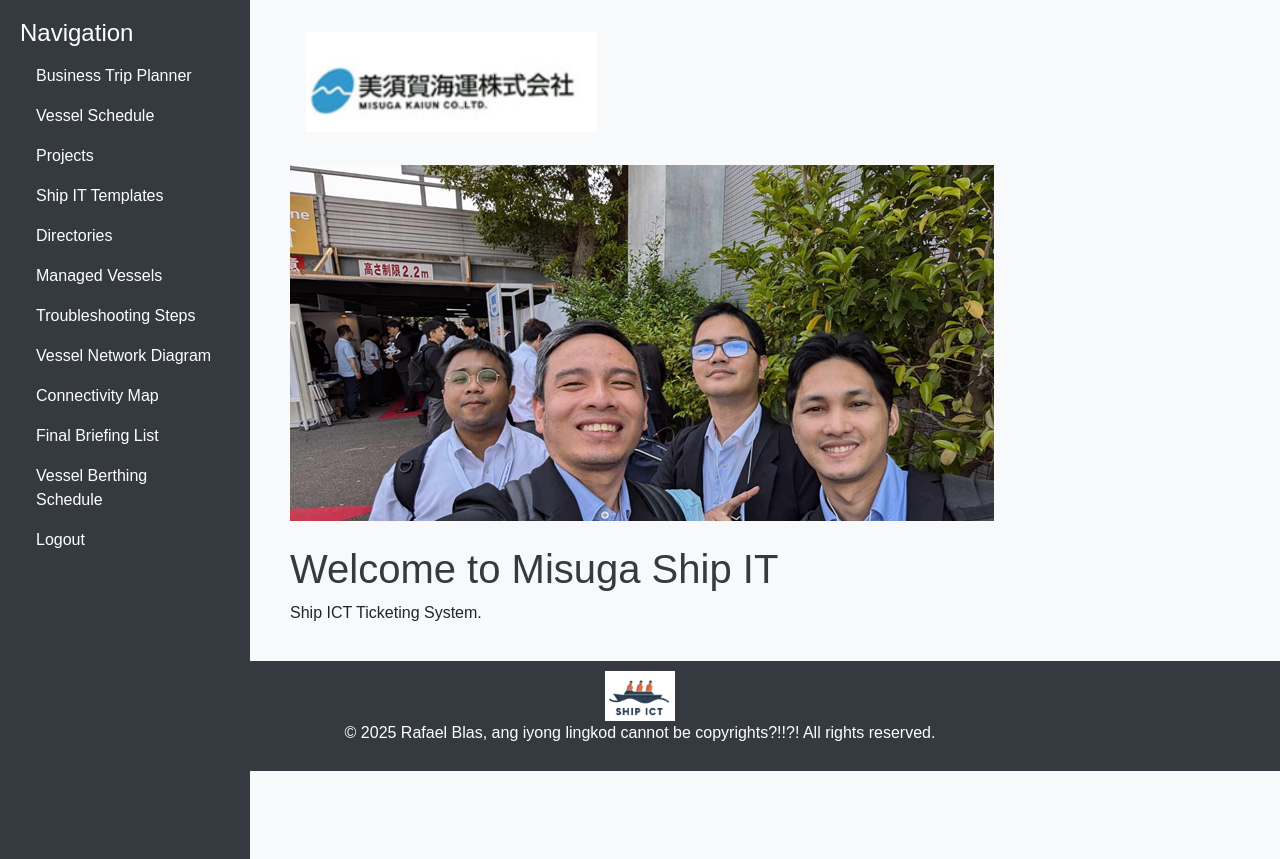
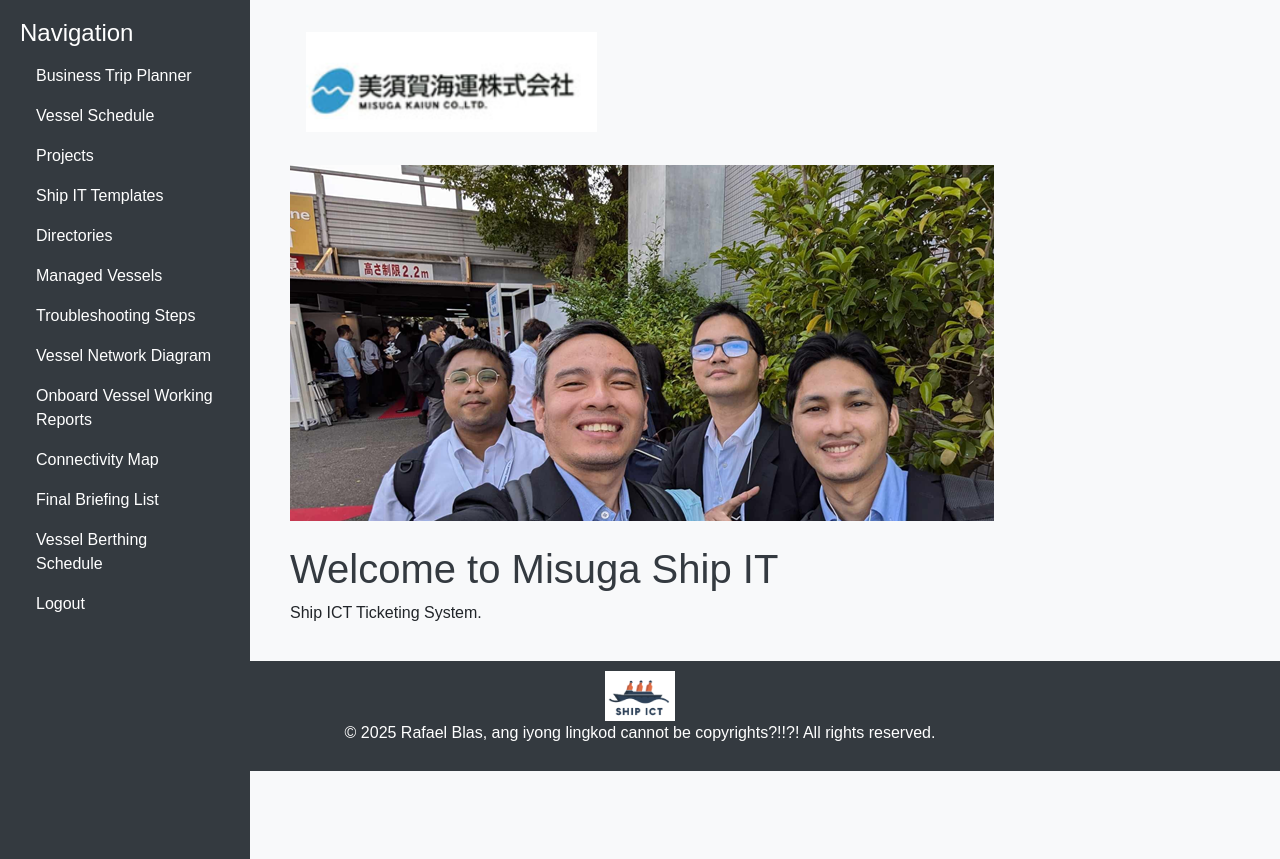
Before and after one commit to rafael0915/JIRAF_SIT, a Flask app: page / in a window 1280 px wide. Shown: the part 25-884 px from the top of the page. Run offline with Flask 3, Linux system fonts and the light colour scheme; a user stored in the database is signed in; some libraries are stand-ins or nearby versions.

Commit message:
basehtml
config the working report - rafael

```diff
--- a/templates/base.html
+++ b/templates/base.html
@@ -58,6 +58,7 @@
                 <li class="nav-item"><a class="nav-link" href="{{ url_for('vesselist2') }}">Managed Vessels</a></li>
                 <li class="nav-item"><a class="nav-link" href="{{ url_for('troubleshooting') }}">Troubleshooting Steps</a></li>
                 <li class="nav-item"><a class="nav-link" href="{{ url_for('network_diagram') }}">Vessel Network Diagram</a></li>
+		<li class="nav-item"><a class="nav-link" href="{{ url_for('work_reports') }}">Onboard Vessel Working Reports</a></li>
                 <li class="nav-item"><a class="nav-link" href="{{ url_for('map') }}">Connectivity Map</a></li>
 		<li class="nav-item"><a class="nav-link" href="{{ url_for('finalbriefing2') }}">Final Briefing List</a></li>
 		<li class="nav-item"><a class="nav-link" href="{{ url_for('add_schedule') }}">Vessel Berthing Schedule</a></li>
```
